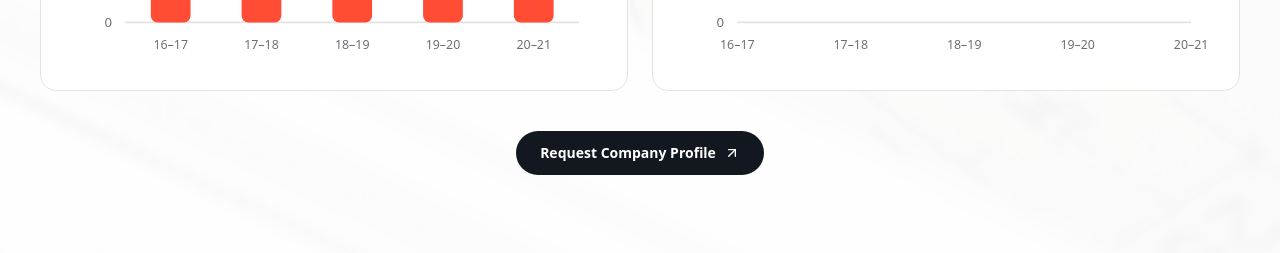
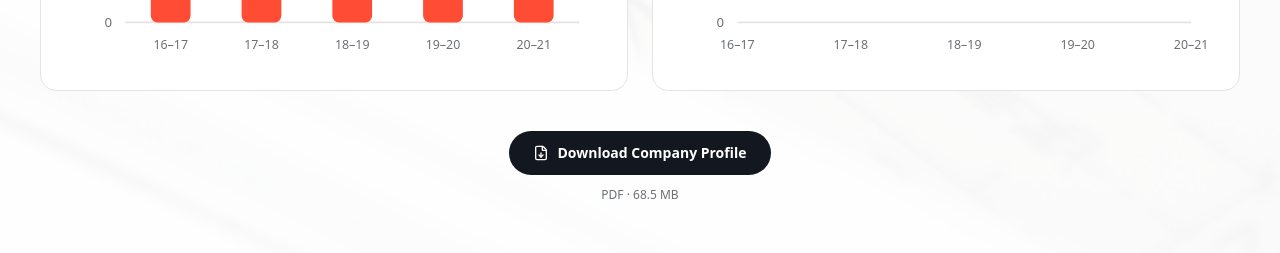
Before and after one commit to chankruze/ncsinfra, a React (Vite) app: page / in a window 1280 px wide. Shown: the part 7680-7933 px from the top of the page. Built offline with nearby package versions, Linux system fonts and the light colour scheme.

Commit message:
feat: real company profile PDF download
Serve the original NCS-96147 company profile PDF from public/downloads
and wire the financials CTA to download it directly instead of routing
to the contact form.

```diff
--- a/src/components/sections/Financials.tsx
+++ b/src/components/sections/Financials.tsx
@@ -1,3 +1,4 @@
+import { FileDown } from "lucide-react";
 import blueprintImage from "../../assets/photos/blueprint.jpg";
 import { Container } from "../ui/Container";
 import { SectionHeading } from "../ui/SectionHeading";
@@ -8,6 +9,7 @@ import {
   cumulativeTurnover,
   financials,
 } from "../../data/capabilities";
+import { site } from "../../data/site";
 
 const CHART_W = 320;
 const CHART_H = 180;
@@ -205,10 +207,19 @@ export function Financials() {
           </Reveal>
         </div>
 
-        <Reveal className="mt-10 flex justify-center">
-          <LinkButton href="#contact" variant="dark">
-            Request Company Profile
+        <Reveal className="mt-10 flex flex-col items-center gap-3">
+          <LinkButton
+            href={site.companyProfile.href}
+            download
+            variant="dark"
+            withArrow={false}
+          >
+            <FileDown className="size-4" />
+            Download Company Profile
           </LinkButton>
+          <p className="text-xs text-muted">
+            PDF · {site.companyProfile.size}
+          </p>
         </Reveal>
       </Container>
     </section>
--- a/src/data/site.ts
+++ b/src/data/site.ts
@@ -9,6 +9,10 @@ export const site = {
   location: "Sisilo, Khurda, Odisha",
   phones: ["6370827982", "9556080380"],
   email: "nrusingacharanswain2029@gmail.com",
+  companyProfile: {
+    href: "/downloads/NCS-96147-Company-Profile.pdf",
+    size: "68.5 MB",
+  },
   founder: {
     name: "Nrusingha Charan Swain",
     role: "Founder & CEO",
```
Also changed, not shown: 1 other file (tests, documents, lock files or other folders).
